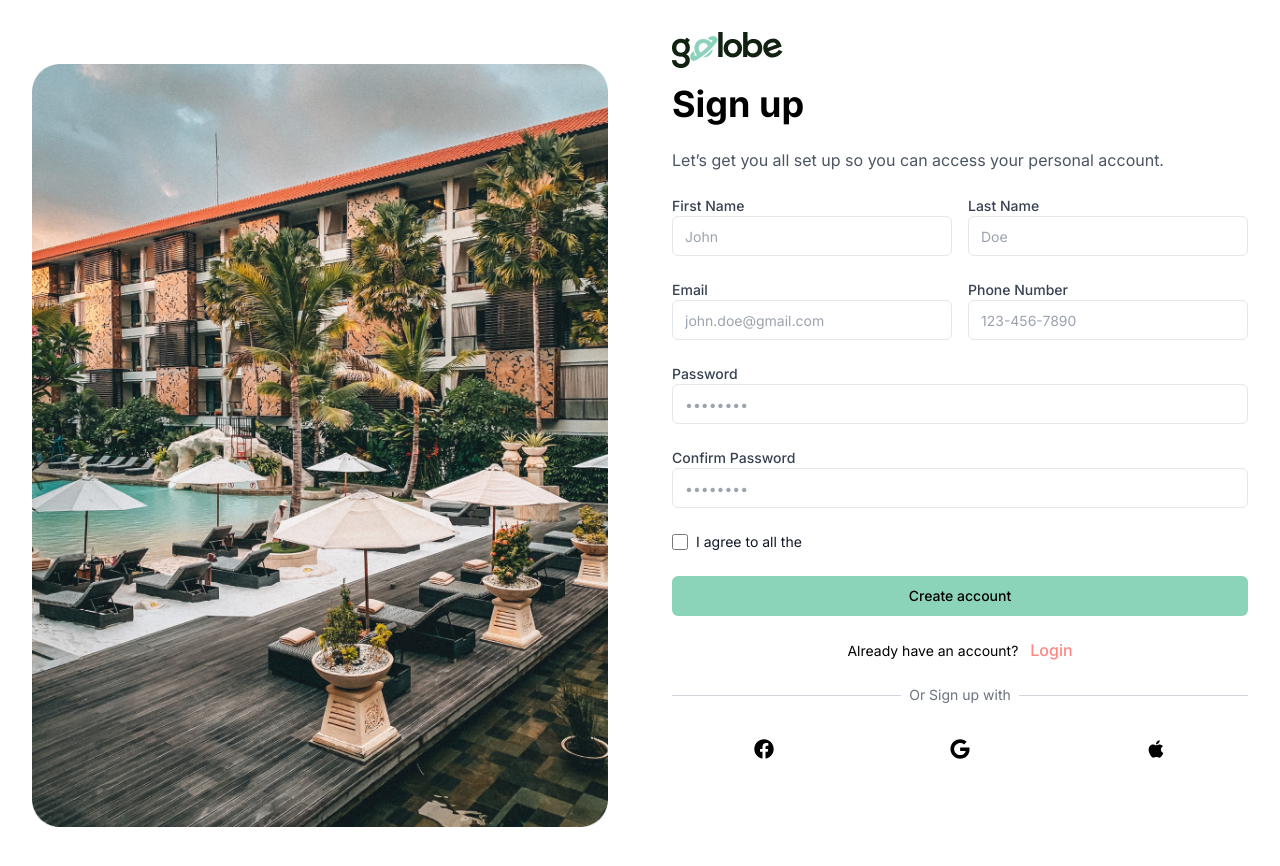
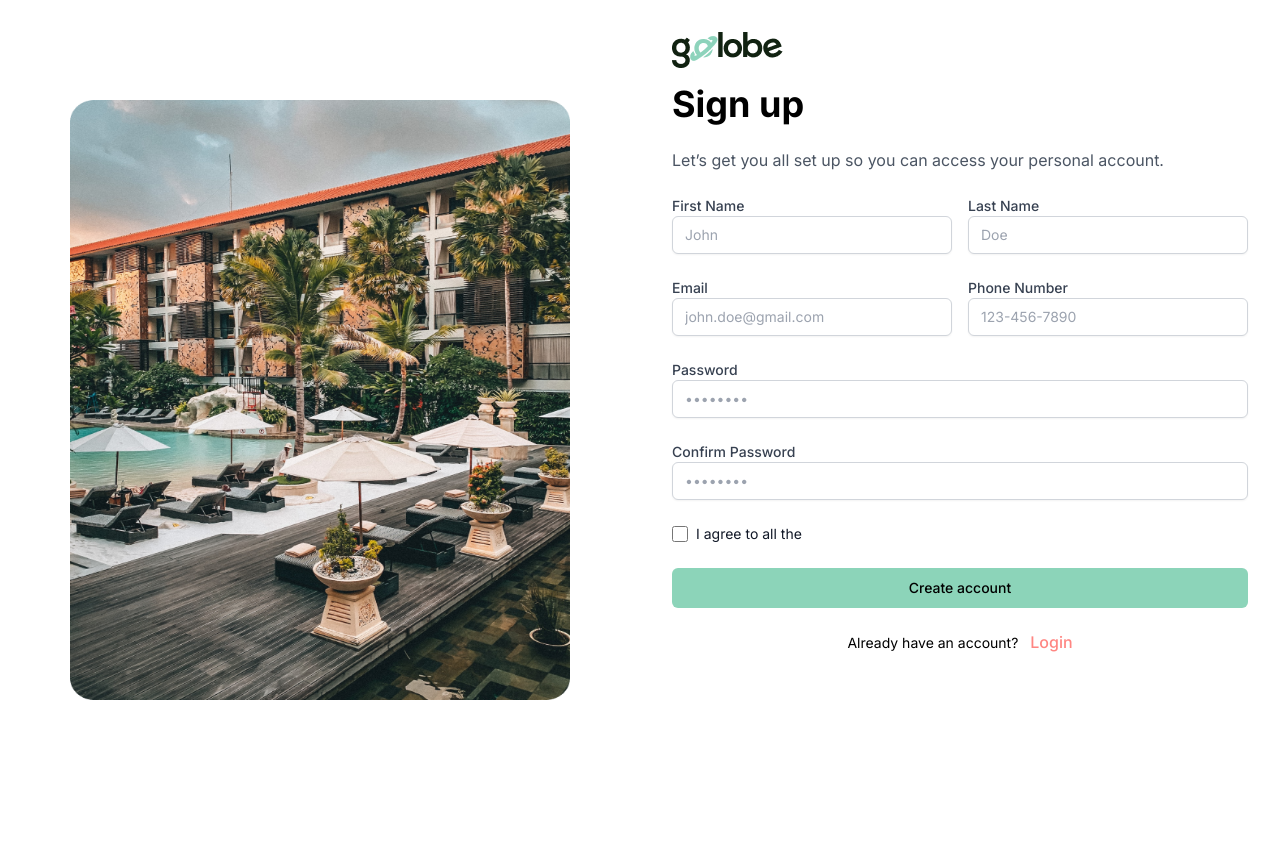
Before and after one commit to seifeddinesaad01/Golobe-Travel-agency-website, a Next.js app: page /sign-up in a window 1280 px wide. Shown: the top 866 px of the page. After the commit the page ends 800 px from the top, so only its background shows below. Built offline with nearby package versions, Linux system fonts and the light colour scheme.

Commit message:
feat(auth): add notifcation in sign in page and create the validation for the sign up form

```diff
--- a/package.json
+++ b/package.json
@@ -11,6 +11,7 @@
   "dependencies": {
     "@radix-ui/react-icons": "^1.3.0",
     "@radix-ui/react-slot": "^1.0.2",
+    "antd": "^5.13.1",
     "class-variance-authority": "^0.7.0",
     "clsx": "^2.0.0",
     "firebase": "^10.7.1",
--- a/src/app/(auth)/sign-in/page.tsx
+++ b/src/app/(auth)/sign-in/page.tsx
@@ -6,14 +6,14 @@ import SignInImage from "../../../../public/SignIn/sideImage.png";
 import { FaGoogle, FaApple, FaGithub } from "react-icons/fa";
 
 import { auth, googleProvider, githubProvider } from "../../../config/firebase";
-import { createUserWithEmailAndPassword, signInWithPopup } from "firebase/auth"
+import { signInWithEmailAndPassword, signInWithPopup } from "firebase/auth"
 import { useFormik } from "formik";
 import * as yup from "yup";
 import "./signIn.css"
 import Link from "next/link";
 import { useRouter } from "next/navigation";
 import GuestGuard from "@/components/GuestGuard/GuestGuard";
-
+import { notification } from "antd"
 
 const validationSchema = yup.object({
   email: yup.string().email("Invalid email address").required("Required"),
@@ -21,6 +21,7 @@ const validationSchema = yup.object({
 });
 
 export default function SignIn() {
+  const [api, contextHolder] = notification.useNotification();
   const router = useRouter();
   const formik = useFormik({
     initialValues: {
@@ -30,13 +31,23 @@ export default function SignIn() {
     validationSchema: validationSchema,
     onSubmit: async (values) => {
       try {
-        const userCredential: any = await createUserWithEmailAndPassword(auth, values.email, values.password);
+        const userCredential: any = await signInWithEmailAndPassword(auth, values.email, values.password);
         // Access the user information from the UserCredential object
         const user = userCredential.user;
         localStorage.setItem('userToken', JSON.stringify(user?.accessToken));
-        router.push("/");
-      } catch (err) {
-        console.error(err);
+        api.success({
+          message: "user logged in succesfully",
+          placement: 'topRight',
+        })
+        setTimeout(() => {
+          router.push("/")
+        }, 1000)
+
+      } catch (err: any) {
+        api.error({
+          message: err.message,
+          placement: 'topRight',
+        })
       }
     },
   });
@@ -45,9 +56,18 @@ export default function SignIn() {
       const userCredential = await signInWithPopup(auth, googleProvider);
       const user: any = userCredential.user;
       localStorage.setItem('userToken', JSON.stringify(user?.accessToken));
-      router.push("/");
-    } catch (err) {
-      console.error(err);
+      api.success({
+        message: "user logged in succesfully",
+        placement: 'topRight',
+      })
+      setTimeout(() => {
+        router.push("/")
+      }, 1000)
+    } catch (err:any) {
+      api.error({
+        message:err.message,
+        placement: 'topRight',
+      })
     }
   };
   const signInWithGitHub = async () => {
@@ -55,27 +75,33 @@ export default function SignIn() {
       const userCredential = await signInWithPopup(auth, githubProvider);
       const user: any = userCredential.user;
       localStorage.setItem('userToken', JSON.stringify(user?.accessToken));
-      router.push("/");
-      console.log("GitHub user:", user);
-    } catch (err) {
-      console.error(err);
+      api.success({
+        message: "user logged in succesfully",
+        placement: 'topRight',
+      })
+      setTimeout(() => {
+        router.push("/");
+      }, 1000)
+    } catch (err:any) {
+      api.error({
+        message: err.message,
+        placement: 'topRight',
+      })
     }
   };
-
-
   return (
     <GuestGuard>
+      {contextHolder}
       <div className="min-h-screen flex flex-col sm:flex-row">
         <div className="flex-1 py-16 flex flex-col justify-center px-4 sm:px-6  lg:px-20 xl:px-24">
           <div className="mx-auto w-full max-w-sm lg:max-w-md xl:max-w-lg">
             <div className="mx-auto form__header">
-              <Image alt="Golobe" className="h-12 w-44" src={Logo} width={100} />
+              <Image alt="Golobe" className="h-12 w-32" src={Logo} width={100} />
               <h2 className="mt-6 text-3xl font-extrabold text-gray-900">Login</h2>
               <p className="mt-2 text-sm text-gray-600">
                 Login to access your Golobe account
               </p>
             </div>
-
             <div className="mt-8">
               <form onSubmit={formik.handleSubmit} className="space-y-6">
                 <div>
--- a/src/app/(auth)/sign-up/page.tsx
+++ b/src/app/(auth)/sign-up/page.tsx
@@ -1,18 +1,50 @@
-
-import { Input } from "@/components/ui/input"
-import { Button } from "@/components/ui/button"
+"use client"
+import { useFormik } from 'formik';
+import * as Yup from 'yup';
+import { Input } from "@/components/ui/input";
+import { Button } from "@/components/ui/button";
 import SignInImage from "../../../../public/SignIn/sideImage.png";
 import Logo from "../../../../public/Logo.png";
 import { FaGoogle, FaApple, FaFacebook } from "react-icons/fa";
 import Image from "next/image";
 import Link from "next/link";
-export default function Component() {
+
+const validationSchema = Yup.object({
+  firstName: Yup.string().required('First Name is required'),
+  lastName: Yup.string().required('Last Name is required'),
+  email: Yup.string().email('Invalid email address').required('Email is required'),
+  phone: Yup.string().matches(/^\d{3}-\d{3}-\d{4}$/, 'Invalid phone number').required('Phone Number is required'),
+  password: Yup.string().min(8, 'Password must be at least 8 characters').required('Password is required'),
+  confirmPassword: Yup.string()
+    .oneOf([Yup.ref('password')], 'Passwords must match')
+    .required('Confirm Password is required'),
+  terms: Yup.boolean().oneOf([true], 'You must accept the terms and conditions'),
+});
+
+export default function SignUpForm() {
+  const formik: any = useFormik({
+    initialValues: {
+      firstName: '',
+      lastName: '',
+      email: '',
+      phone: '',
+      password: '',
+      confirmPassword: '',
+      terms: false,
+    },
+    validationSchema: validationSchema,
+    onSubmit: (values) => {
+      // Handle form submission here
+      console.log(values);
+    },
+  });
+
   return (
-    <div className="min-h-screen bg-white flex">
+    <div className="min-h-screen bg-white flex justify-center flex-col-reverse sm:flex-row">
       <div
-        className="flex justify-center items-center  lg:w-1/2  py-16 px-8"
+        className="flex justify-center items-center lg:w-1/2"
       >
-        <Image src={SignInImage} alt="image" className="h-full" />
+        <Image src={SignInImage} alt="image" className="h-3/4 " height={200} width={500} />
       </div>
       <div className="w-full lg:w-1/2 p-8">
         <div className="w-full">
@@ -21,19 +53,49 @@ export default function Component() {
             <h1 className="text-4xl font-bold mt-2 mb-6">Sign up</h1>
             <p className="text-gray-600">Let’s get you all set up so you can access your personal account.</p>
           </div>
-          <form className="space-y-6">
+          <form onSubmit={formik.handleSubmit} className="space-y-6">
             <div className="flex gap-4">
               <div className="flex-1">
                 <label className="block text-sm font-medium text-gray-700" htmlFor="first-name">
                   First Name
                 </label>
-                <Input id="first-name" placeholder="John" />
+                <input
+                  type="text"
+                  id="first-name"
+                  name="firstName"
+                  placeholder="John"
+                  className={`${formik.touched.firstName && formik.errors.firstName
+                    ? "border-red-300"
+                    : "border-gray-300"
+                    } appearance-none block w-full px-3 py-2 border rounded-md shadow-sm placeholder-gray-400 focus:outline-none focus:ring-indigo-500 focus:border-indigo-500 sm:text-sm`}
+                  onChange={formik.handleChange}
+                  onBlur={formik.handleBlur}
+                  value={formik.values.firstName}
+                />
+                {formik.touched.firstName && formik.errors.firstName && (
+                  <p className="mt-1 text-sm text-red-500">{formik.errors.firstName}</p>
+                )}
               </div>
               <div className="flex-1">
                 <label className="block text-sm font-medium text-gray-700" htmlFor="last-name">
                   Last Name
                 </label>
-                <Input id="last-name" placeholder="Doe" />
+                <input
+                  type="text"
+                  id="last-name"
+                  name="lastName"
+                  placeholder="Doe"
+                  className={`${formik.touched.lastName && formik.errors.lastName
+                    ? "border-red-300"
+                    : "border-gray-300"
+                    } appearance-none block w-full px-3 py-2 border rounded-md shadow-sm placeholder-gray-400 focus:outline-none focus:ring-indigo-500 focus:border-indigo-500 sm:text-sm`}
+                  onChange={formik.handleChange}
+                  onBlur={formik.handleBlur}
+                  value={formik.values.lastName}
+                />
+                {formik.touched.lastName && formik.errors.lastName && (
+                  <p className="mt-1 text-sm text-red-500">{formik.errors.lastName}</p>
+                )}
               </div>
             </div>
             <div className="flex gap-4">
@@ -41,26 +103,80 @@ export default function Component() {
                 <label className="block text-sm font-medium text-gray-700" htmlFor="email">
                   Email
                 </label>
-                <Input id="email" placeholder="john.doe@gmail.com" />
+                <input
+                  id="email"
+                  placeholder="john.doe@gmail.com"
+                  className={`${formik.touched.email && formik.errors.email
+                    ? "border-red-300"
+                    : "border-gray-300"
+                    } appearance-none block w-full px-3 py-2 border rounded-md shadow-sm placeholder-gray-400 focus:outline-none focus:ring-indigo-500 focus:border-indigo-500 sm:text-sm`}
+                  onChange={formik.handleChange}
+                  onBlur={formik.handleBlur}
+                  value={formik.values.email}
+                />
+                {formik.touched.email && formik.errors.email && (
+                  <p className="mt-1 text-sm text-red-500">{formik.errors.email}</p>
+                )}
               </div>
               <div className="flex-1">
                 <label className="block text-sm font-medium text-gray-700" htmlFor="phone">
                   Phone Number
                 </label>
-                <Input id="phone" placeholder="123-456-7890" />
+                <input
+                  id="phone"
+                  placeholder="123-456-7890"
+                  className={`${formik.touched.email && formik.errors.email
+                    ? "border-red-300"
+                    : "border-gray-300"
+                    } appearance-none block w-full px-3 py-2 border rounded-md shadow-sm placeholder-gray-400 focus:outline-none focus:ring-indigo-500 focus:border-indigo-500 sm:text-sm`}
+                  onChange={formik.handleChange}
+                  onBlur={formik.handleBlur}
+                  value={formik.values.phone}
+                />
+                {formik.touched.phone && formik.errors.phone && (
+                  <p className="mt-1 text-sm text-red-500">{formik.errors.phone}</p>
+                )}
               </div>
             </div>
             <div>
               <label className="block text-sm font-medium text-gray-700" htmlFor="password">
                 Password
               </label>
-              <Input id="password" placeholder="••••••••" type="password" />
+              <input
+                id="password"
+                placeholder="••••••••"
+                type="password"
+                className={`${formik.touched.password && formik.errors.password
+                  ? "border-red-300"
+                  : "border-gray-300"
+                  } appearance-none block w-full px-3 py-2 border rounded-md shadow-sm placeholder-gray-400 focus:outline-none focus:ring-indigo-500 focus:border-indigo-500 sm:text-sm`}
+                  onChange={formik.handleChange}
+                  onBlur={formik.handleBlur}
+                  value={formik.values.password}
+             />
+              {formik.touched.password && formik.errors.password && (
+                <p className="mt-1 text-sm text-red-500">{formik.errors.password}</p>
+              )}
             </div>
             <div>
               <label className="block text-sm font-medium text-gray-700" htmlFor="confirm-password">
                 Confirm Password
               </label>
-              <Input id="confirm-password" placeholder="••••••••" type="password" />
+              <input
+                id="confirmPassword"
+                placeholder="••••••••"
+                type="password"
+                className={`${formik.touched.confirmPassword && formik.errors.confirmPassword
+                  ? "border-red-300"
+                  : "border-gray-300"
+                  } appearance-none block w-full px-3 py-2 border rounded-md shadow-sm placeholder-gray-400 focus:outline-none focus:ring-indigo-500 focus:border-indigo-500 sm:text-sm`}
+                  onChange={formik.handleChange}
+                  onBlur={formik.handleBlur}
+                  value={formik.values.confirmPassword}
+                  />
+              {formik.touched.confirmPassword && formik.errors.confirmPassword && (
+                <p className="mt-1 text-sm text-red-500">{formik.errors.confirmPassword}</p>
+              )}
             </div>
             <div className="flex items-center">
               <input
@@ -85,34 +201,13 @@ export default function Component() {
                   color: "#ff8682ff",
                   fontSize: "1rem",
                   cursor: "pointer",
-                  paddingLeft:"0.5rem",
-                  fontWeight:'500'
+                  paddingLeft: "0.5rem",
+                  fontWeight: '500'
                 }}
-                 className="text-indigo-600 hover:text-indigo-500">
+                className="text-indigo-600 hover:text-indigo-500">
                 Login
               </Link>
             </p>
-          </div>
-          <div className="mt-6">
-            <div className="relative">
-              <div className="absolute inset-0 flex items-center">
-                <div className="w-full border-t border-gray-300" />
-              </div>
-              <div className="relative flex justify-center text-sm">
-                <span className="px-2 bg-white text-gray-500">Or Sign up with</span>
-              </div>
-            </div>
-            <div className="mt-6 grid grid-cols-3 gap-3">
-              <Button className="col-span-1 text-black border-black">
-                <FaFacebook className="h-5 w-5" />
-              </Button>
-              <Button className="">
-                <FaGoogle className="h-5 w-5" />
-              </Button>
-              <Button className="">
-                <FaApple className="h-5 w-5" />
-              </Button>
-            </div>
           </div>
         </div>
       </div>
```
Also changed, not shown: 1 other file (tests, documents, lock files or other folders).
